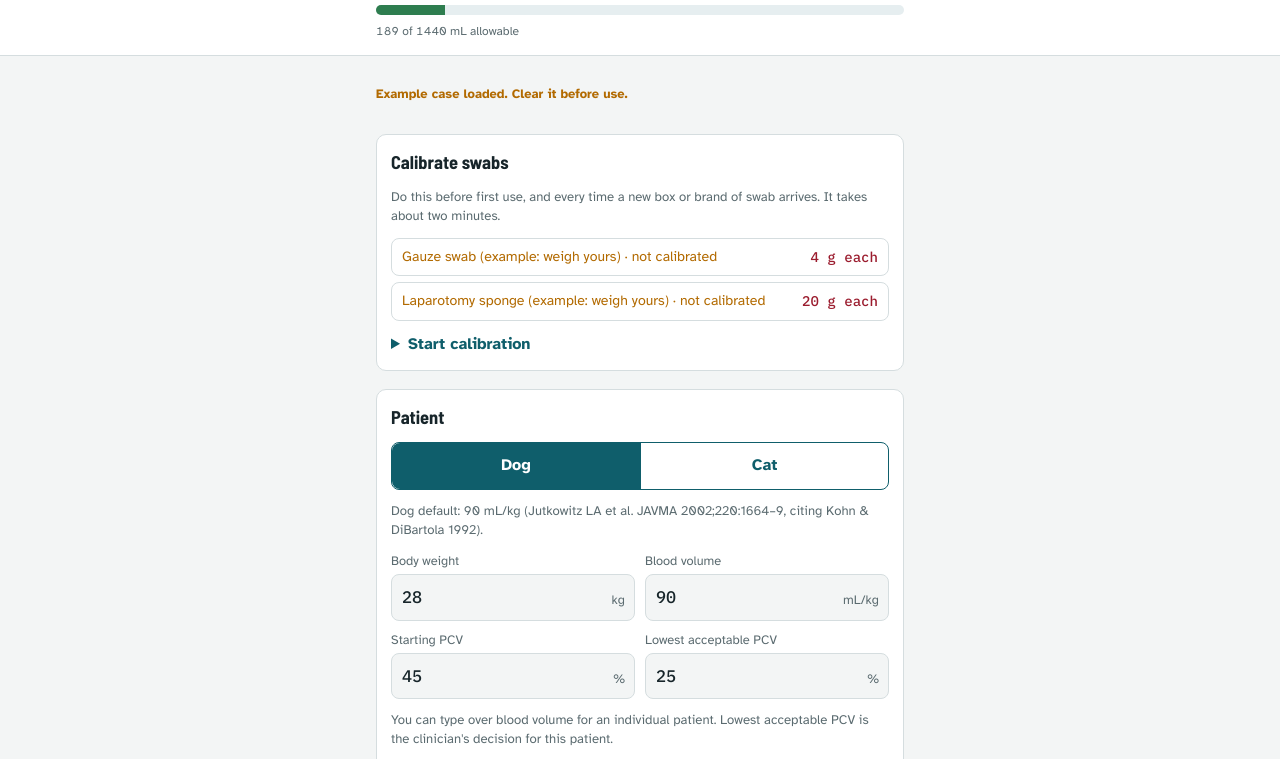
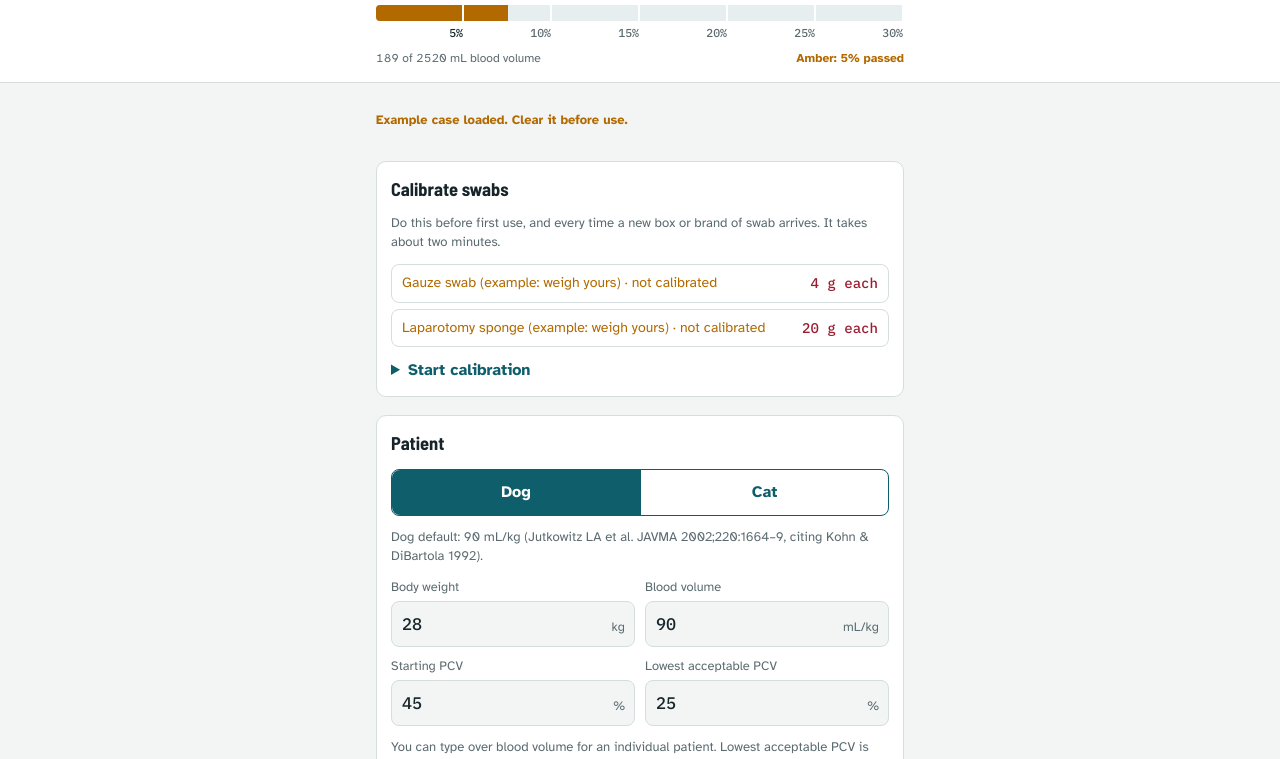
Before and after one commit to mattsbbc-cmd/LVPS-blood-loss-calculator, a plain HTML site: page index.html in a window 1280 px wide. Shown: the part 98-857 px from the top of the page. Drawn offline with Linux system fonts and the light colour scheme.

Commit message:
Add files via upload

```diff
--- a/index.html
+++ b/index.html
@@ -65,11 +65,17 @@ body::before { content: ""; position: fixed; inset: 0 0 auto; height: env(safe-a
 .fig b { display: block; font-family: var(--f-num); font-weight: 500; font-size: 1.9rem; line-height: 1; font-variant-numeric: tabular-nums; color: var(--blood); }
 .fig.small b { font-size: 1.25rem; color: var(--ink); }
 .fig small { display: block; font-size: .72rem; color: var(--muted); text-transform: uppercase; letter-spacing: .06em; margin-top: 4px; }
-.meter { position: relative; height: 10px; border-radius: 5px; background: var(--chip); overflow: hidden; }
+.meter { position: relative; height: 16px; border-radius: 4px; background: var(--chip); overflow: hidden; }
 .meter i { position: absolute; inset: 0 auto 0 0; width: 0; background: var(--ok); transition: width .25s, background .25s; }
-.meter.warn i { background: var(--warn); }
-.meter.over i { background: var(--blood); }
-.meterlab { display: flex; justify-content: space-between; font-size: .75rem; color: var(--muted); font-variant-numeric: tabular-nums; }
+.meter[data-zone="amber"] i { background: var(--warn); }
+.meter[data-zone="red"] i { background: var(--blood); }
+.meter::after { content: ""; position: absolute; inset: 0; pointer-events: none;
+  background: repeating-linear-gradient(to right, transparent 0, transparent calc(100% / 6 - 2px), var(--surface) calc(100% / 6 - 2px), var(--surface) calc(100% / 6)); }
+.ticks { display: grid; grid-template-columns: repeat(6, 1fr); font-family: var(--f-num); font-size: .72rem; color: var(--muted); font-variant-numeric: tabular-nums; margin-top: -4px; }
+.ticks span { text-align: right; padding-right: 1px; }
+.ticks span.hit { color: var(--ink); font-weight: 500; }
+.state.ok { color: var(--ok); }
+.meterlab { display: flex; justify-content: space-between; gap: 8px; font-size: .75rem; color: var(--muted); font-variant-numeric: tabular-nums; }
 .state { font-weight: 700; }
 .state.warn { color: var(--warn); }
 .state.over { color: var(--blood); }
@@ -148,8 +154,9 @@ details[open] summary { margin-bottom: 8px; }
       <div class="fig small"><b id="tPct">–</b><small>% of EBV</small></div>
       <div class="fig small"><b id="tAbl">–</b><small>% of ABL</small></div>
     </div>
-    <div class="meter" id="meter"><i id="meterBar"></i></div>
-    <div class="meterlab"><span id="meterL">Allowable blood loss not set</span><span class="state" id="meterState"></span></div>
+    <div class="meter" id="meter" role="meter" aria-label="Blood loss as % of estimated blood volume" aria-valuemin="0" aria-valuemax="30" aria-valuenow="0"><i id="meterBar"></i></div>
+    <div class="ticks" id="ticks" aria-hidden="true"><span>5%</span><span>10%</span><span>15%</span><span>20%</span><span>25%</span><span>30%</span></div>
+    <div class="meterlab"><span id="meterL">Enter weight and species to show % of blood volume lost</span><span class="state" id="meterState"></span></div>
   </div>
 </header>
 
@@ -296,7 +303,8 @@ details[open] summary { margin-bottom: 8px; }
   <section class="refs" aria-labelledby="h-ref">
     <h2 id="h-ref">Method and references</h2>
     <div class="formula">ABL = EBV × (PCV<sub>start</sub> − PCV<sub>min</sub>) ÷ ((PCV<sub>start</sub> + PCV<sub>min</sub>) ÷ 2)</div>
-    <p style="margin:0">The allowable blood loss formula was derived in human patients. Gravimetric measurement has been validated in dogs. This tool supports clinical judgement and does not replace it. Version 1.5, October 2026.</p>
+    <p style="margin:0">Progress bar colours are set by the service: green up to 5%, amber over 5–15%, red over 15% of estimated blood volume.</p>
+    <p style="margin:0">The allowable blood loss formula was derived in human patients. Gravimetric measurement has been validated in dogs. This tool supports clinical judgement and does not replace it. Version 1.7, October 2026.</p>
     <ol>
       <li>Gross JB. Estimating allowable blood loss: corrected for dilution. <i>Anesthesiology</i> 1983;58(3):277–80. <a href="https://pubmed.ncbi.nlm.nih.gov/6829965/" target="_blank" rel="noopener">PubMed</a></li>
       <li>Lee MH et al. Quantification of surgical blood loss. <i>Vet Surg</i> 2006;35:388–93. <a href="https://dspace.library.uu.nl/handle/1874/20222" target="_blank" rel="noopener">Open access</a></li>
@@ -326,6 +334,7 @@ details[open] summary { margin-bottom: 8px; }
     },
     swab: function (wet, dryEach, qty) { return Math.max(0, wet - dryEach * qty); },
     suction: function (can, lav) { return Math.max(0, (can || 0) - (lav || 0)); },
+    zone: function (pct) { return pct > 15 ? "red" : pct > 5 ? "amber" : "green"; },
     calibrate: function (total, n) { return (total > 0 && n >= 1) ? total / Math.round(n) : NaN; }
   };
   window.TBLcalc = calc;
@@ -534,16 +543,27 @@ details[open] summary { margin-bottom: 8px; }
     var ap = isFinite(abl) ? total / abl * 100 : NaN;
     $("tAbl").textContent = isFinite(ap) ? fmt(ap) : "–";
 
-    var m = $("meter"), st = $("meterState");
-    m.classList.remove("warn", "over"); st.className = "state";
-    if (isFinite(ap)) {
-      $("meterBar").style.width = Math.min(100, ap) + "%";
-      $("meterL").textContent = fmt(total) + " of " + fmt(abl) + " mL allowable";
-      if (ap >= 100) { m.classList.add("over"); st.classList.add("over"); st.textContent = "ABL exceeded"; }
-      else if (ap >= 75) { m.classList.add("warn"); st.classList.add("warn"); st.textContent = "Approaching ABL"; }
-      else st.textContent = "";
+    // Bar: % of estimated blood volume lost, scaled 0-30% in 5% steps
+    var m = $("meter"), st = $("meterState"), pct = isFinite(ebv) ? total / ebv * 100 : NaN;
+    st.className = "state"; st.textContent = "";
+    // Colour zones set by the service: green <=5%, amber >5-15%, red >15%
+    var ticks = $("ticks").children;
+    if (isFinite(pct)) {
+      var band = Math.min(6, Math.floor(pct / 5));
+      var zone = calc.zone(pct);
+      m.setAttribute("data-zone", zone);
+      m.setAttribute("aria-valuenow", pct.toFixed(1));
+      $("meterBar").style.width = Math.min(100, pct / 30 * 100) + "%";
+      for (var k = 0; k < ticks.length; k++) ticks[k].classList.toggle("hit", pct >= (k + 1) * 5);
+      $("meterL").textContent = fmt(total) + " of " + fmt(ebv) + " mL blood volume";
+      var zl = zone === "green" ? "Green" : zone === "amber" ? "Amber" : "Red";
+      st.classList.add(zone === "green" ? "ok" : zone === "amber" ? "warn" : "over");
+      st.textContent = zl + (pct > 30 ? ": over 30%" : band >= 1 ? ": " + band * 5 + "% passed" : "");
     } else {
-      $("meterBar").style.width = "0"; $("meterL").textContent = "Allowable blood loss not set"; st.textContent = "";
+      m.setAttribute("data-zone", "green"); m.setAttribute("aria-valuenow", 0);
+      $("meterBar").style.width = "0";
+      for (var k2 = 0; k2 < ticks.length; k2++) ticks[k2].classList.remove("hit");
+      $("meterL").textContent = "Enter weight and species to show % of blood volume lost";
     }
     renderSpecies();
     $("exampleNote").hidden = !c.example;
@@ -573,7 +593,7 @@ details[open] summary { margin-bottom: 8px; }
   });
 
   // ---------- PDF report ----------
-  var APP_VERSION = "1.5";
+  var APP_VERSION = "1.7";
   function d2(n) { return n < 10 ? "0" + n : "" + n; }
   function stamp(ms) { var d = new Date(ms); return d2(d.getDate()) + "/" + d2(d.getMonth() + 1) + "/" + d.getFullYear() + " " + d2(d.getHours()) + ":" + d2(d.getMinutes()); }
   function hhmm(ms) { var d = new Date(ms); return d2(d.getHours()) + ":" + d2(d.getMinutes()); }
@@ -629,7 +649,8 @@ details[open] summary { margin-bottom: 8px; }
     line("Other measured", dash(ot, " mL"));
     y += 1;
     line("TOTAL", dash(total, " mL"), true);
-    line("% of estimated blood volume", isFinite(ebv) ? (total / ebv * 100).toFixed(1) + " %" : "-", true);
+    var pctE = isFinite(ebv) ? total / ebv * 100 : NaN;
+    line("% of estimated blood volume", isFinite(pctE) ? pctE.toFixed(1) + " %  (" + calc.zone(pctE).toUpperCase() + ")" : "-", true);
     line("% of allowable blood loss", isFinite(abl) ? (total / abl * 100).toFixed(0) + " %" : "-", true);
 
     head("Swab log");
@@ -673,7 +694,7 @@ details[open] summary { margin-bottom: 8px; }
     doc.setFontSize(7.5); doc.setTextColor(110);
     var note = "Method: swab blood = wet weight - dry weight, taking 1 g as 1 mL (Lee et al., Vet Surg 2006). Suction blood = canister volume - lavage volume. " +
       "Allowable blood loss = EBV x (PCVstart - PCVmin) / mean PCV (Gross, Anesthesiology 1983; derived in human patients). " +
-      "Species blood volume defaults: " + (sp.ref || "not stated") + ". Estimates support clinical judgement and do not replace it.";
+      "Species blood volume defaults: " + (sp.ref || "not stated") + ". Colour zones (service-defined): green up to 5%, amber over 5-15%, red over 15% of estimated blood volume. Estimates support clinical judgement and do not replace it.";
     doc.text(doc.splitTextToSize(note, R - L), L, y);
 
     var safe = (info.id || "case").replace(/[^A-Za-z0-9]+/g, "-").replace(/^-|-$/g, "").slice(0, 40) || "case";
--- a/sw.js
+++ b/sw.js
@@ -1,5 +1,5 @@
 // Caches the app so it works offline in theatre. Bump VERSION when files change.
-const VERSION = "tbl-v1.5.1";
+const VERSION = "tbl-v1.7";
 const FILES = ["./", "index.html", "manifest.webmanifest", "icon-192.png", "icon-512.png", "icon-180.png", "jspdf.umd.min.js"];
 self.addEventListener("install", e => { e.waitUntil(caches.open(VERSION).then(c => c.addAll(FILES))); self.skipWaiting(); });
 self.addEventListener("activate", e => { e.waitUntil(caches.keys().then(ks => Promise.all(ks.filter(k => k !== VERSION).map(k => caches.delete(k))))); self.clients.claim(); });
```
